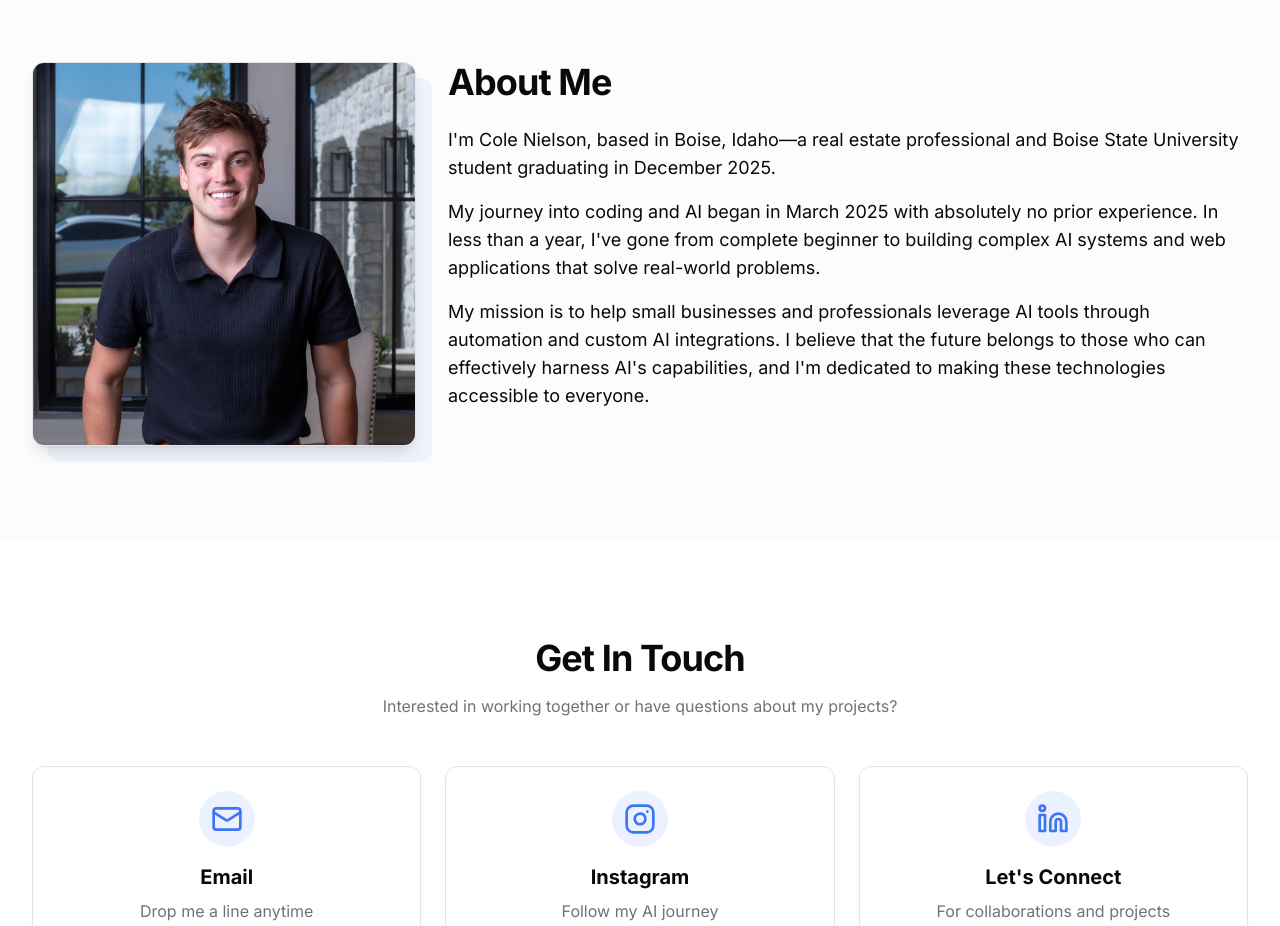
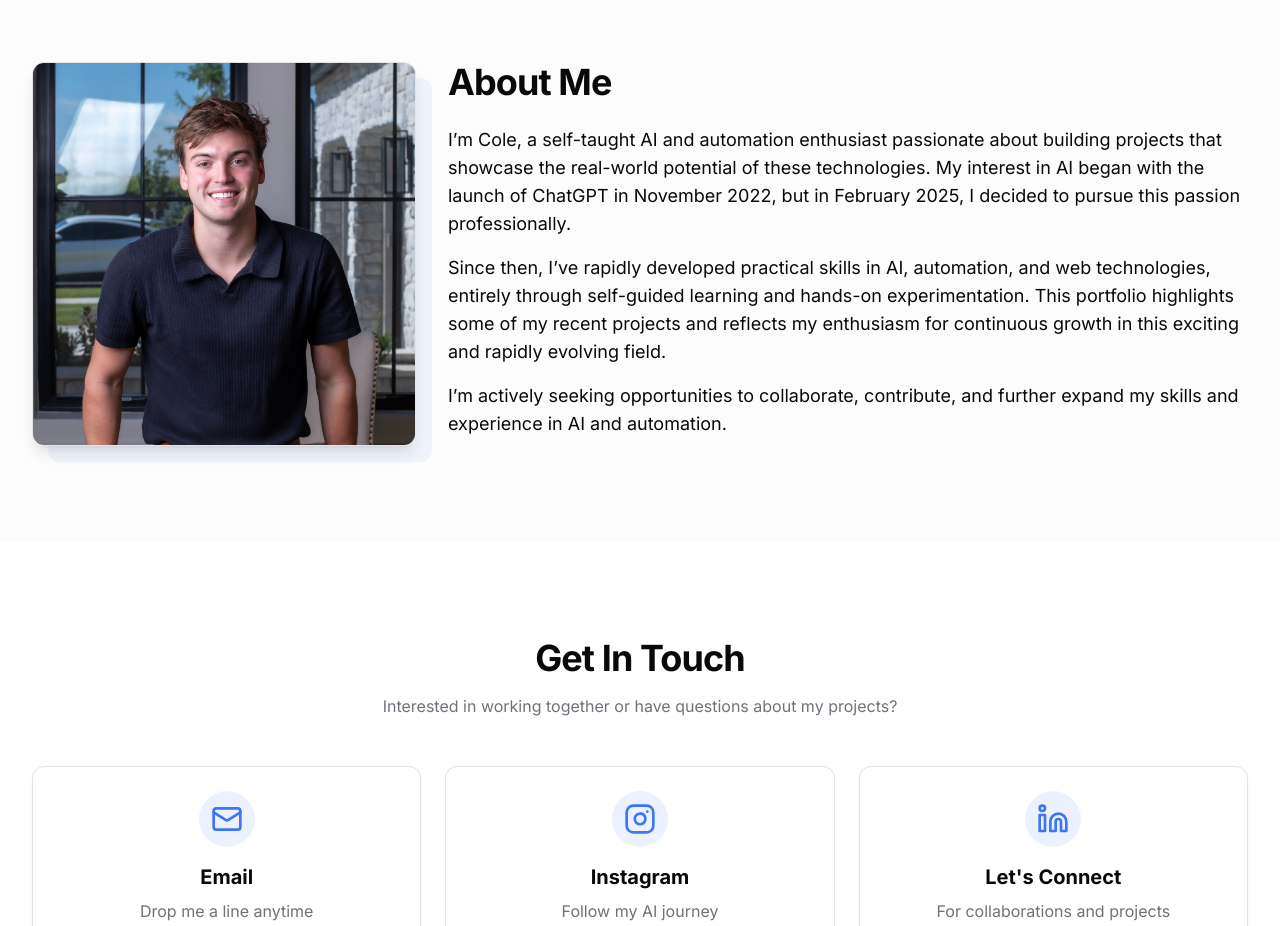
Before and after one commit to colenielsonauto/coles-mf-portfolio, a React (Vite) app: page / in a window 1280 px wide. Shown: the part 2620-3546 px from the top of the page. Built offline with nearby package versions, Linux system fonts and the light colour scheme.

Commit message:
Update About Me section

```diff
--- a/src/components/AboutSection.tsx
+++ b/src/components/AboutSection.tsx
@@ -26,15 +26,15 @@ export function AboutSection() {
 
             <div className="space-y-4 text-lg">
               <p>
-                I'm Cole Nielson, based in Boise, Idaho—a real estate professional and Boise State University student graduating in December 2025.
+                I’m Cole, a self-taught AI and automation enthusiast passionate about building projects that showcase the real-world potential of these technologies. My interest in AI began with the launch of ChatGPT in November 2022, but in February 2025, I decided to pursue this passion professionally.
               </p>
 
               <p>
-                My journey into coding and AI began in March 2025 with absolutely no prior experience. In less than a year, I've gone from complete beginner to building complex AI systems and web applications that solve real-world problems.
+                Since then, I’ve rapidly developed practical skills in AI, automation, and web technologies, entirely through self-guided learning and hands-on experimentation. This portfolio highlights some of my recent projects and reflects my enthusiasm for continuous growth in this exciting and rapidly evolving field.
               </p>
 
               <p>
-                My mission is to help small businesses and professionals leverage AI tools through automation and custom AI integrations. I believe that the future belongs to those who can effectively harness AI's capabilities, and I'm dedicated to making these technologies accessible to everyone.
+                I’m actively seeking opportunities to collaborate, contribute, and further expand my skills and experience in AI and automation.
               </p>
             </div>
           </div>
```
